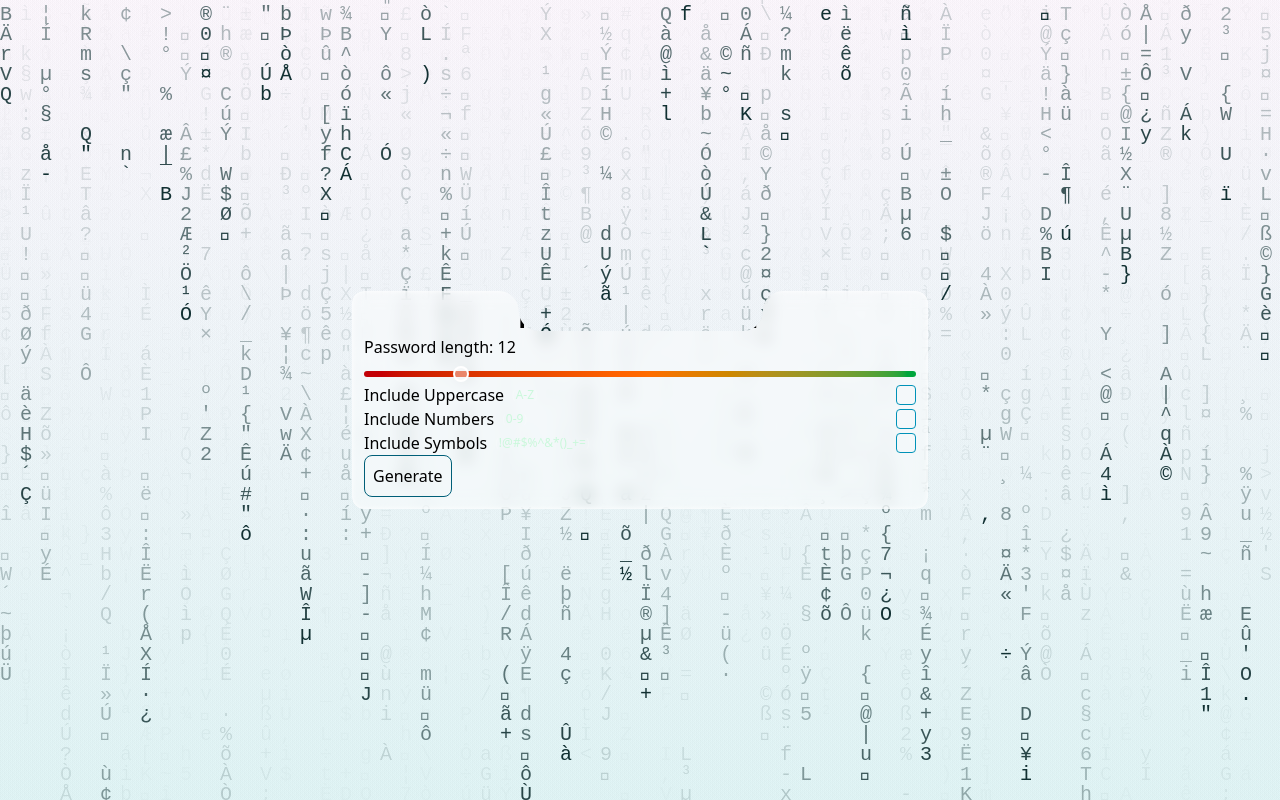
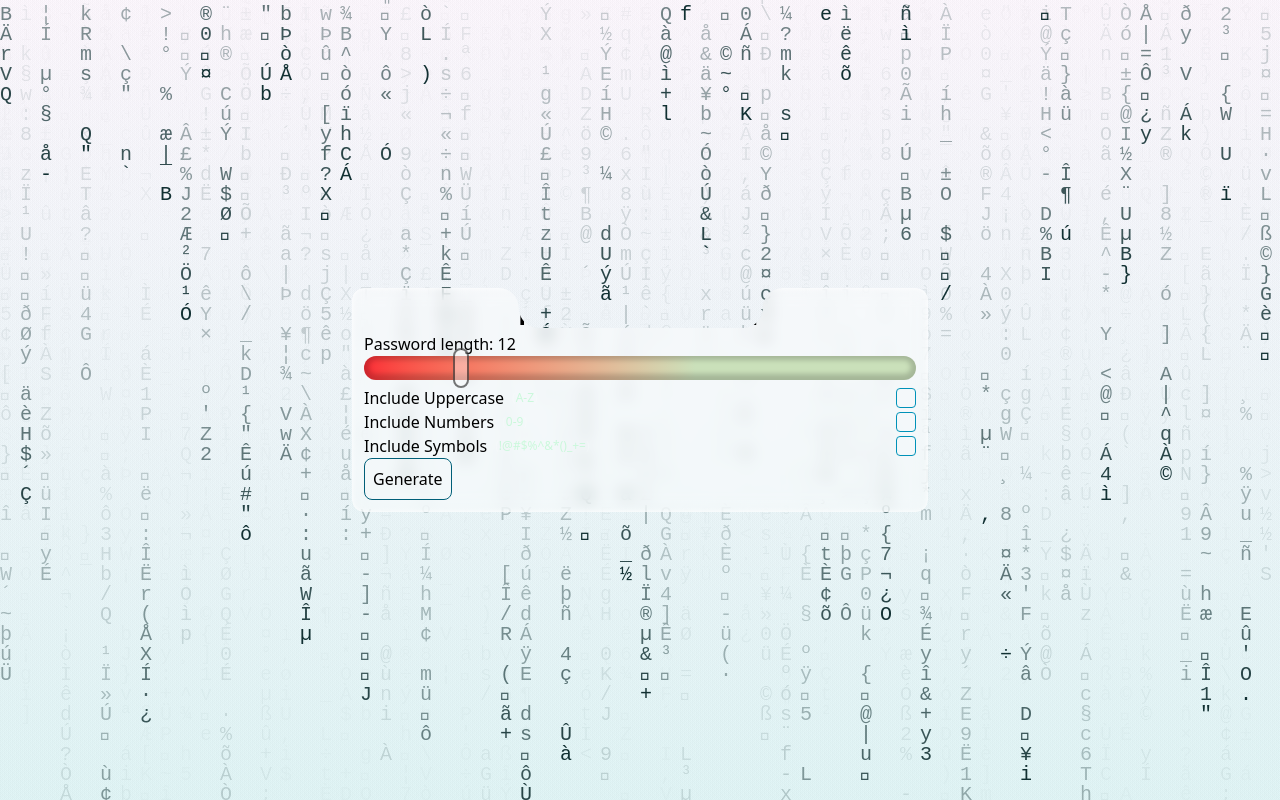
Before and after one commit to TraceOfHumanity/password-generator, a React (Vite) app: page / in a window 1280 px wide. Built offline with nearby package versions, Linux system fonts and the light colour scheme.

Commit message:
styles(PasswordGeneratorLengthControl): update range input styles

```diff
--- a/src/components/PasswordGenerator/PasswordGeneratorLengthControl.tsx
+++ b/src/components/PasswordGenerator/PasswordGeneratorLengthControl.tsx
@@ -8,7 +8,7 @@ export const PasswordGeneratorLengthControl = () => {
     <div className="w-full">
       <div>Password length: {passwordLength}</div>
       <input
-        className="h-1.5 w-full cursor-pointer appearance-none rounded-2xl bg-gradient-to-r from-red-700 via-orange-500 to-green-600 font-bold transition-all duration-300 ease-in-out"
+        className="h-6 w-full cursor-pointer appearance-none rounded-2xl bg-gradient-to-r from-red-500 to-[#CAE0BA] to-60% font-bold transition-all duration-300 ease-in-out shadow-[inset_0_-1px_5px_5px_#0000002f]"
         type="range"
         value={passwordLength}
         min={8}
--- a/src/index.css
+++ b/src/index.css
@@ -20,18 +20,18 @@ body {
 input[type="range"]::-webkit-slider-thumb {
   -webkit-appearance: none;
   width: 16px;
-  height: 16px;
+  height: 40px;
   background: #ffffff6a;
-  border-radius: 50%;
-  border: 2px solid #ffffff;
+  border-radius: 100px;
+  border: 2px solid #00000088;
 }
 
 input[type="range"]::-moz-range-thumb {
   width: 16px;
-  height: 16px;
+  height: 40px;
   background: #ffffff6a;
-  border-radius: 50%;
-  border: 2px solid #ffffff;
+  border-radius: 100px;
+  border: 2px solid #00000088;
 }
 
 @keyframes colorWave {
```
